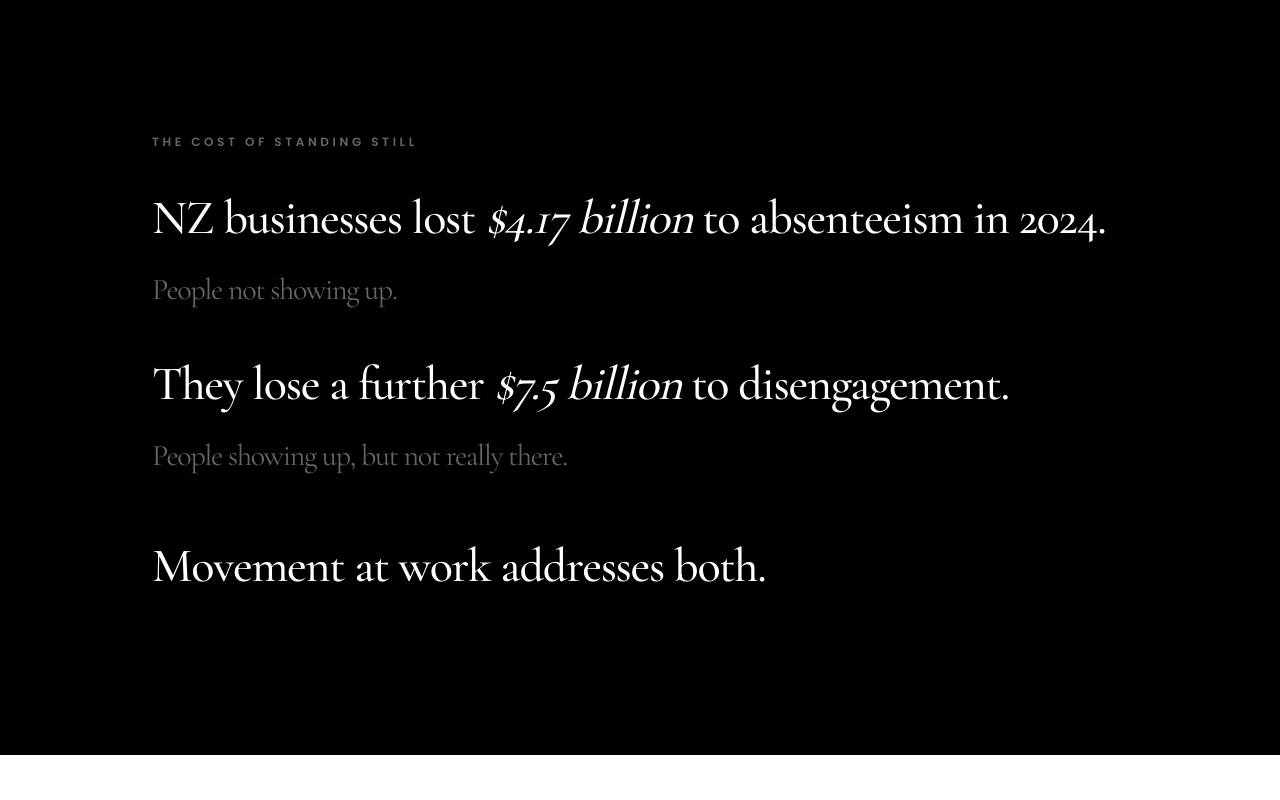
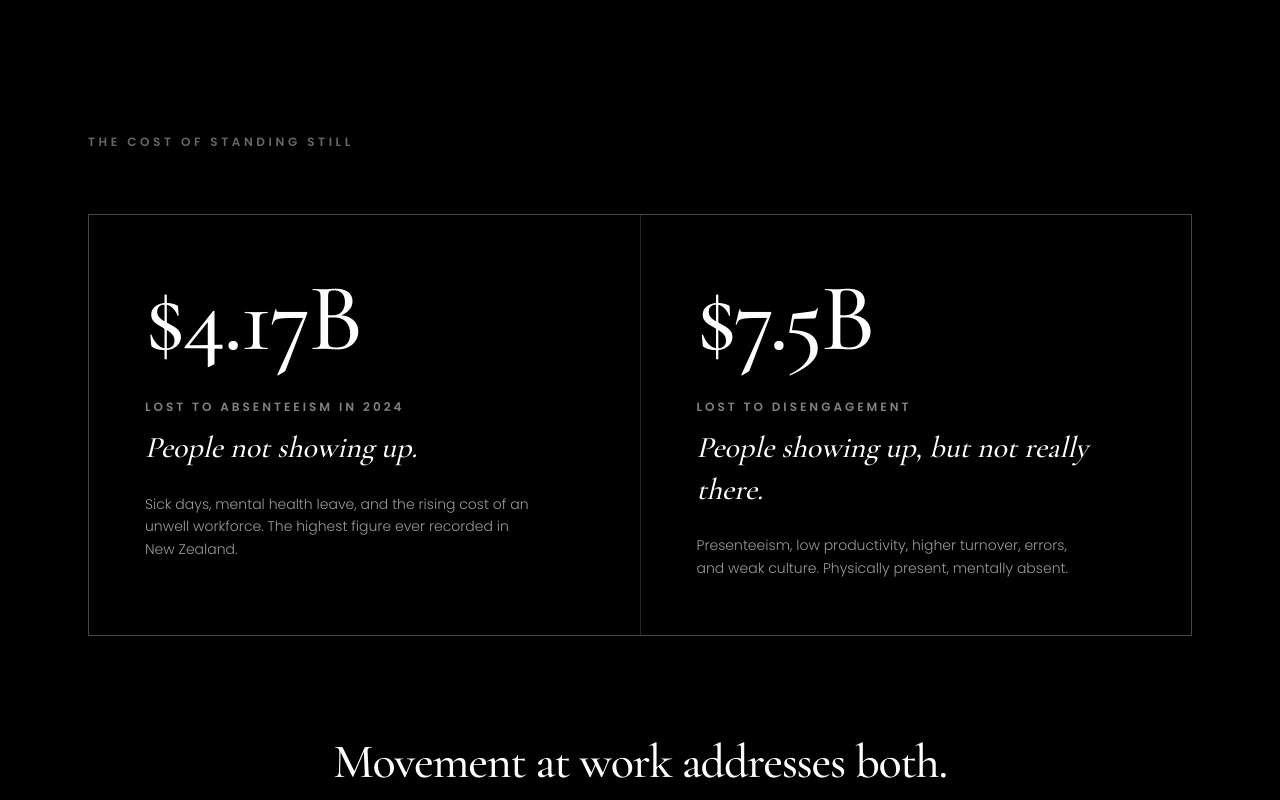
Before and after one commit to madeleineturnerconsulting/essor-website, a Next.js app: page / in a window 1280 px wide. Shown: the part 940-1740 px from the top of the page. Built offline with nearby package versions, Linux system fonts and the light colour scheme.

Commit message:
Stats layout update

```diff
--- a/app/page.tsx
+++ b/app/page.tsx
@@ -61,27 +61,53 @@ export default function HomePage() {
 
       {/* Stat block, black */}
       <section className="bg-black text-white py-28 md:py-40">
-        <div className="max-w-5xl mx-auto px-6">
-          <p className="text-xs font-semibold tracking-[0.3em] uppercase text-white/40 mb-10">
+        <div className="max-w-6xl mx-auto px-6">
+          <p className="text-xs font-semibold tracking-[0.3em] uppercase text-white/40 mb-16">
             The cost of standing still
           </p>
-          <p className="font-serif text-3xl md:text-5xl font-medium leading-[1.2] tracking-tight">
-            <span className="block mb-6">
-              NZ businesses lost <span className="italic">$4.17 billion</span> to absenteeism in 2024.
-            </span>
-            <span className="block text-white/40 text-2xl md:text-3xl mb-12 font-light">
-              People not showing up.
-            </span>
-            <span className="block mb-6">
-              They lose a further <span className="italic">$7.5 billion</span> to disengagement.
-            </span>
-            <span className="block text-white/40 text-2xl md:text-3xl mb-16 font-light">
-              People showing up, but not really there.
-            </span>
-            <span className="block text-white">
+
+          <div className="grid md:grid-cols-2 gap-px bg-white/15 border border-white/15">
+            {[
+              {
+                amount: "$4.17B",
+                lost: "Lost to absenteeism in 2024",
+                caption: "People not showing up.",
+                detail: "Sick days, mental health leave, and the rising cost of an unwell workforce. The highest figure ever recorded in New Zealand.",
+              },
+              {
+                amount: "$7.5B",
+                lost: "Lost to disengagement",
+                caption: "People showing up, but not really there.",
+                detail: "Presenteeism, low productivity, higher turnover, errors, and weak culture. Physically present, mentally absent.",
+              },
+            ].map(({ amount, lost, caption, detail }) => (
+              <div
+                key={amount}
+                className="group bg-black p-10 md:p-14 flex flex-col gap-8 transition-colors duration-500 hover:bg-white/[0.03] cursor-default"
+              >
+                <p className="font-serif text-7xl md:text-8xl font-medium tracking-tight leading-none transition-transform duration-500 group-hover:translate-x-1">
+                  {amount}
+                </p>
+                <div>
+                  <p className="text-xs font-semibold tracking-[0.25em] uppercase text-white/50 mb-3">
+                    {lost}
+                  </p>
+                  <p className="font-serif text-2xl md:text-3xl font-medium italic leading-snug mb-6">
+                    {caption}
+                  </p>
+                  <p className="text-sm font-light text-white/60 leading-relaxed max-w-sm">
+                    {detail}
+                  </p>
+                </div>
+              </div>
+            ))}
+          </div>
+
+          <div className="mt-20 md:mt-24 text-center">
+            <p className="font-serif text-3xl md:text-5xl font-medium leading-tight tracking-tight">
               Movement at work addresses both.
-            </span>
-          </p>
+            </p>
+          </div>
         </div>
       </section>
 
```
